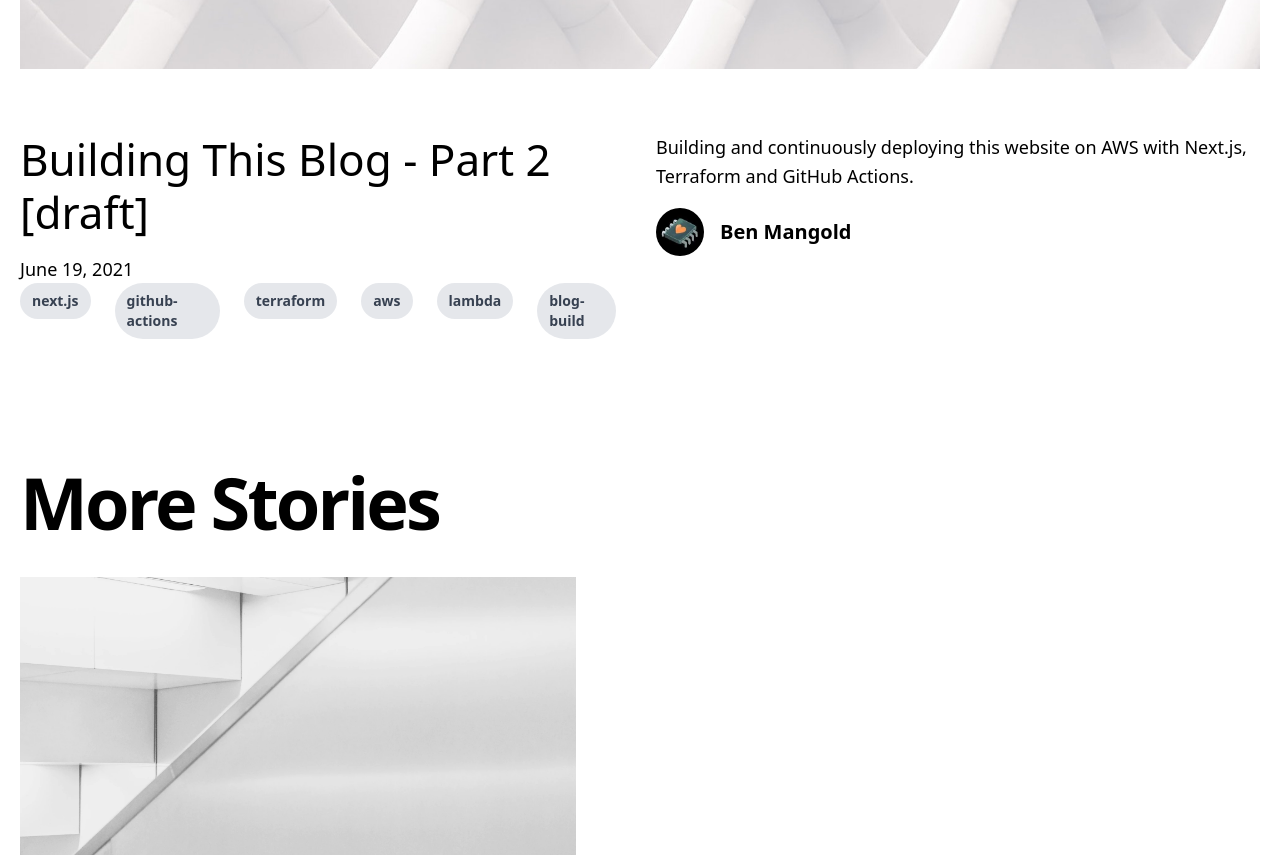
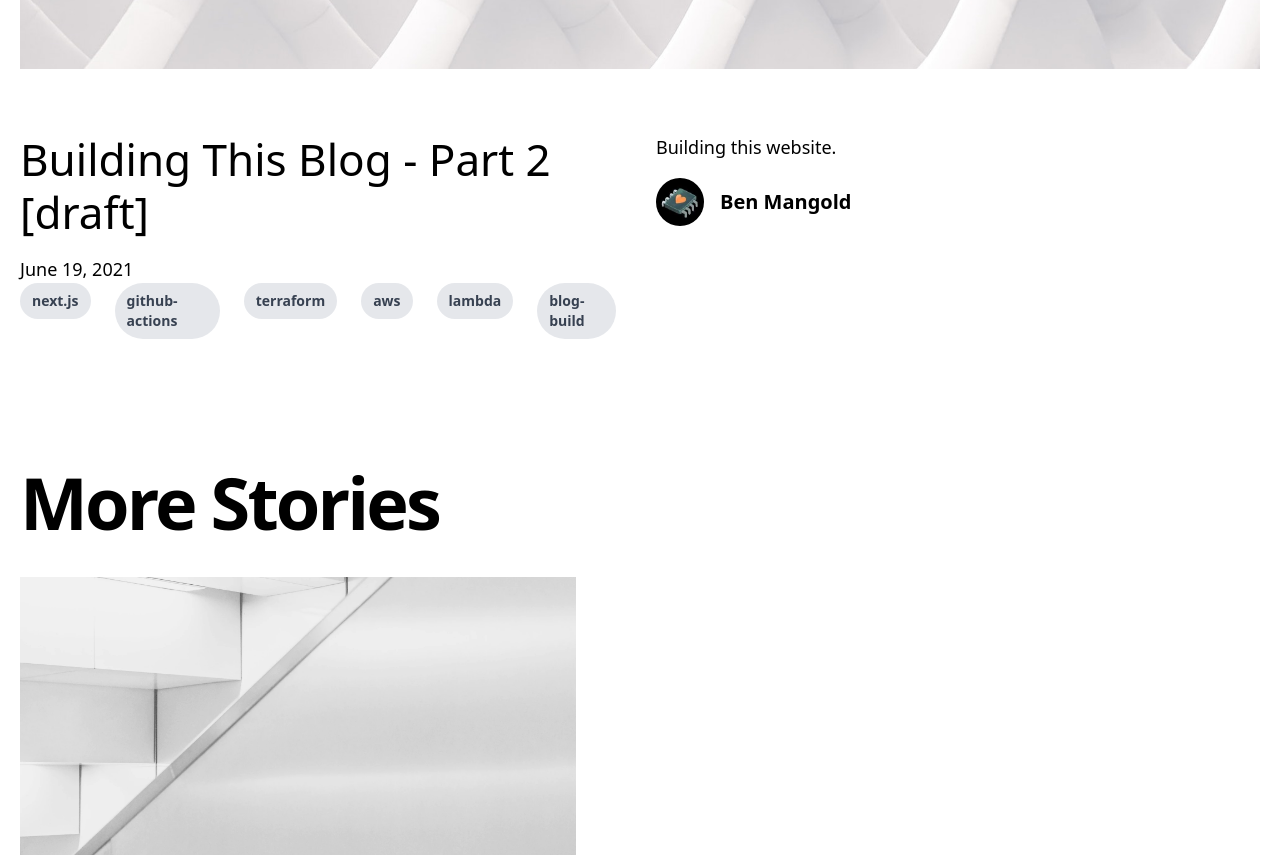
Before and after one commit to benmangold/benmangold.com, a Next.js app: page / in a window 1280 px wide. Shown: the part 820-1677 px from the top of the page. Built offline with nearby package versions, Linux system fonts and the light colour scheme.

Commit message:
clean description

```diff
--- a/_posts/building-benmangold-dot-com-1.md
+++ b/_posts/building-benmangold-dot-com-1.md
@@ -1,6 +1,6 @@
 ---
 title: "Building This Blog - Part 1 [draft]"
-excerpt: "Building and continuously deploying this website on AWS with Next.js, Terraform and GitHub Actions."
+excerpt: "Building this website."
 coverImage: "/assets/blog/dynamic-routing/cover.jpg"
 date: "2021-06-19T17:19:16.886Z"
 author:
--- a/_posts/building-benmangold-dot-com-2.md
+++ b/_posts/building-benmangold-dot-com-2.md
@@ -1,6 +1,6 @@
 ---
 title: "Building This Blog - Part 2 [draft]"
-excerpt: "Building and continuously deploying this website on AWS with Next.js, Terraform and GitHub Actions."
+excerpt: "Building this website."
 coverImage: "/assets/blog/hello-world/cover.jpg"
 date: "2021-06-19T19:19:16.886Z"
 author:
--- a/components/post-header.js
+++ b/components/post-header.js
@@ -3,7 +3,7 @@ import DateFormatter from "../components/date-formatter";
 import CoverImage from "../components/cover-image";
 import PostTitle from "../components/post-title";
 
-import TagList from "../components/tag-list"
+import TagList from "../components/tag-list";
 
 export default function PostHeader({ title, coverImage, date, author, tags }) {
   return (
@@ -15,7 +15,7 @@ export default function PostHeader({ title, coverImage, date, author, tags }) {
       <div className="mb-8 md:mb-16 sm:mx-0">
         <CoverImage title={title} src={coverImage} height={620} width={1240} />
       </div>
-      <TagList tags={tags}/>
+      <TagList tags={tags} />
       <div className="max-w-2xl mx-auto">
         <div className="block md:hidden mb-6">
           <Avatar name={author.name} picture={author.picture} />
--- a/components/post-preview.js
+++ b/components/post-preview.js
@@ -27,7 +27,9 @@ export default function PostPreview({
       </div>
       <h3 className="text-3xl mb-3 leading-snug">
         <Link as={`/posts/${slug}`} href="/posts/[slug]">
-          <a className="hover:underline" class="py-3">{title}</a>
+          <a className="hover:underline" class="py-3">
+            {title}
+          </a>
         </Link>
       </h3>
       <div className="text-lg mb-4">
--- a/pages/posts/[slug].js
+++ b/pages/posts/[slug].js
@@ -53,7 +53,7 @@ export async function getStaticProps({ params }) {
     "content",
     "ogImage",
     "coverImage",
-    "tags"
+    "tags",
   ]);
   const content = await markdownToHtml(post.content || "");
 
```
